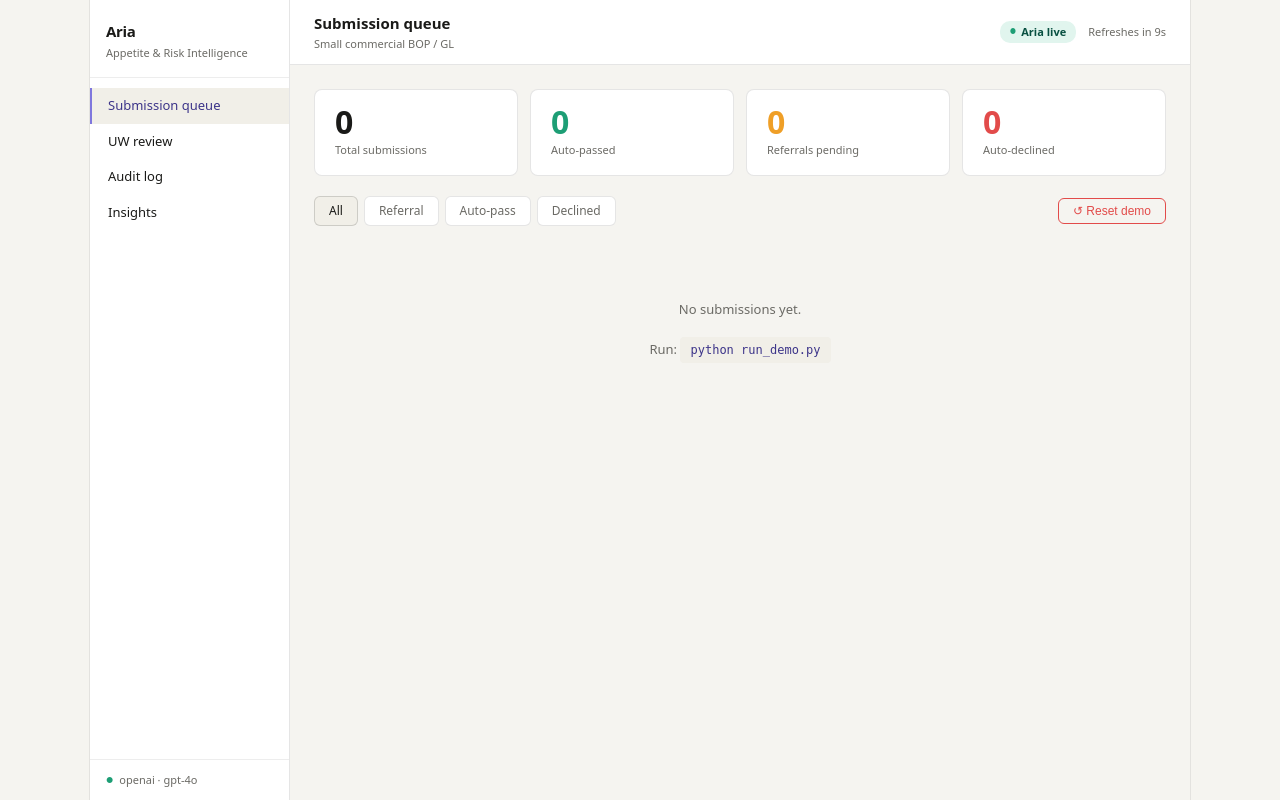
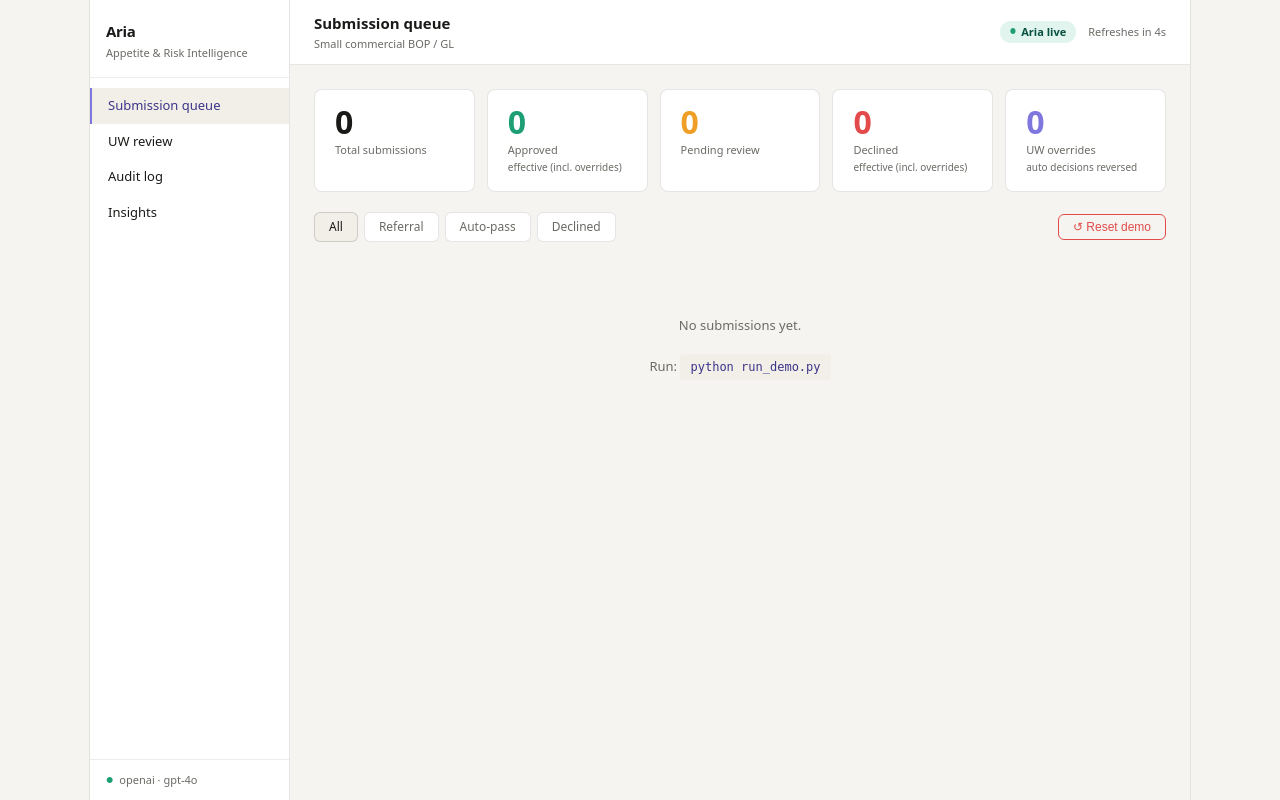
Before and after one commit to rajeshgupta88/aria-underwriting, a FastAPI app: page / in a window 1280 px wide. Run offline with FastAPI, Linux system fonts and the light colour scheme; data that the repository does not hold is empty.

Commit message:
UX: merge Pending Review badges, fix override metrics, 10s refresh
Badge consolidation:
- HITL Required + Referral pending → single "Pending Review" (amber)
  both require the same UW action; distinction visible on the review page itself

Queue dashboard — 5 effective metric cards:
- Approved   (status w3_triggered/w3_pending_retry — reflects override approvals)
- Pending Review (referral_pending — both referral and HITLRequired)
- Declined   (status declined — reflects override declines)
- UW Overrides (NEW — count of automated decisions reversed by a human)
- metric-grid uses auto-fit so cards scale naturally

Insights — fixed override rate (was 100% bug):
- Was: choice=="override" / referral_count  ← wrong denominator + wrong numerator
- Now: "Override of auto_" in notes / total_decisions
  correctly measures "what % of all decisions overturned an automated outcome"
- Added sub-label on card to make the formula clear

Refresh rate: 15s → 10s across all pages

Co-Authored-By: Claude Sonnet 4.6 <noreply@anthropic.com>

```diff
--- a/aria/server.py
+++ b/aria/server.py
@@ -107,9 +107,9 @@ def _routing_badge(status: str, routing: str | None, decision: dict | None) -> d
     if routing == "referral":
         if status in ("w3_triggered", "w3_pending_retry"):
             return {"cls": "badge-green", "icon": "✓", "label": "UW Approved"}
-        return {"cls": "badge-amber", "icon": "", "label": "Referral pending"}
+        return {"cls": "badge-amber", "icon": "", "label": "Pending Review"}
     if status == "referral_pending":   # HITLRequired — no score computed
-        return {"cls": "badge-purple", "icon": "⚠", "label": "HITL Required"}
+        return {"cls": "badge-amber", "icon": "", "label": "Pending Review"}
     return {"cls": "badge-blue", "icon": "", "label": status}
 
 
@@ -204,13 +204,26 @@ def _build_queue_rows(db: SubmissionDB, audit: AuditLogger, filter_val: str) ->
 
 
 def _build_metrics(db: SubmissionDB, audit: AuditLogger) -> dict:
-    all_scores = audit.read_scores()
-    total = len(all_scores)
-    auto_pass = sum(1 for s in all_scores if s.get("routing") == "auto_pass")
-    auto_decline = sum(1 for s in all_scores if s.get("routing") == "auto_decline")
-    referral_pending = len(db.list_submissions(status="referral_pending", limit=200))
-    return {"total": total, "auto_pass": auto_pass,
-            "referral_pending": referral_pending, "auto_decline": auto_decline}
+    """Effective outcome metrics — reflect final state after any UW overrides."""
+    subs = db.list_submissions(limit=200)
+    all_decisions = audit.read_decisions()
+
+    total    = len(subs)
+    approved = sum(1 for s in subs if s["status"] in ("w3_triggered", "w3_pending_retry"))
+    pending  = sum(1 for s in subs if s["status"] == "referral_pending")
+    declined = sum(1 for s in subs if s["status"] == "declined")
+    overrides = sum(1 for d in all_decisions
+                    if "Override of auto_" in (d.get("notes") or ""))
+
+    return {
+        "total": total,
+        "approved": approved,
+        "pending": pending,
+        "declined": declined,
+        "overrides": overrides,
+        # kept for any legacy template references
+        "referral_pending": pending,
+    }
 
 
 def _build_audit_rows(audit: AuditLogger) -> tuple[list[dict], list[dict], dict]:
@@ -290,8 +303,11 @@ def _build_insights(db: SubmissionDB, audit: AuditLogger) -> dict:
     avg_score = round(sum(s.get("total", 0) for s in all_scores) / total, 1) if total else 0.0
     uw_saved_mins = (auto_pass_count + auto_decline_count) * 8
     uw_time_saved = f"{uw_saved_mins // 60}h {uw_saved_mins % 60}m"
-    overrides = sum(1 for d in all_decisions if d.get("choice") == "override")
-    override_rate = f"{round(overrides / referral_count * 100)}%" if referral_count else "—"
+    # Override rate = automated decisions reversed by UW / total decisions made
+    auto_overrides = sum(1 for d in all_decisions
+                         if "Override of auto_" in (d.get("notes") or ""))
+    total_decisions = len(all_decisions)
+    override_rate = f"{round(auto_overrides / total_decisions * 100)}%" if total_decisions else "—"
 
     # Decline drivers
     decline_scores = [s for s in all_scores if s.get("routing") == "auto_decline"]
@@ -340,7 +356,7 @@ def _build_insights(db: SubmissionDB, audit: AuditLogger) -> dict:
     sla_total = len(referral_sla)
     sla_on_track = sum(1 for s in referral_sla if "OVERDUE" not in s["sla_label"])
     llm = llm_status()
-    override_rate_pct = round(overrides / referral_count * 100) if referral_count else None
+    override_rate_pct = round(auto_overrides / total_decisions * 100) if total_decisions else None
 
     governance = {
         "audit_clean": total_tampered == 0,
--- a/hitl/review.py
+++ b/hitl/review.py
@@ -65,9 +65,9 @@ def _routing_badge(status: str, routing: str | None, decision: dict | None) -> d
     if routing == "referral":
         if status in ("w3_triggered", "w3_pending_retry"):
             return {"cls": "badge-green", "icon": "✓", "label": "UW Approved"}
-        return {"cls": "badge-amber", "icon": "", "label": "Referral pending"}
-    if status == "referral_pending":
-        return {"cls": "badge-purple", "icon": "⚠", "label": "HITL Required"}
+        return {"cls": "badge-amber", "icon": "", "label": "Pending Review"}
+    if status == "referral_pending":   # HITLRequired — no score computed
+        return {"cls": "badge-amber", "icon": "", "label": "Pending Review"}
     return {"cls": "badge-blue", "icon": "", "label": status}
 
 
--- a/templates/base.html
+++ b/templates/base.html
@@ -2,7 +2,7 @@
 <html lang="en">
 <head>
   <meta charset="utf-8">
-  <meta http-equiv="refresh" content="15">
+  <meta http-equiv="refresh" content="10">
   <title>Aria — {% block title %}{% endblock %}</title>
   <style>
     *,*::before,*::after{box-sizing:border-box;margin:0;padding:0}
@@ -49,7 +49,7 @@
     .content{padding:24px;flex:1}
 
     /* ── Metric cards ── */
-    .metric-grid{display:grid;grid-template-columns:repeat(4,1fr);gap:12px;margin-bottom:20px}
+    .metric-grid{display:grid;grid-template-columns:repeat(auto-fit,minmax(140px,1fr));gap:12px;margin-bottom:20px}
     .metric-card{background:#FFFFFF;border:1px solid rgba(0,0,0,0.10);
                  border-radius:8px;padding:16px 20px}
     .metric-value{font-size:2rem;font-weight:700;line-height:1;color:#1a1a18}
@@ -235,7 +235,7 @@
       </div>
       <div class="topbar-right">
         <span class="live-pill">Aria live</span>
-        <span class="refresh-info">Refreshes in <span id="cd">15</span>s</span>
+        <span class="refresh-info">Refreshes in <span id="cd">10</span>s</span>
       </div>
     </div>
     <div class="content">
@@ -245,7 +245,7 @@
 
 </div>
 <script>
-  let s=15;const el=document.getElementById('cd');
+  let s=10;const el=document.getElementById('cd');
   if(el)setInterval(()=>{if(s>0){s--;el.textContent=s;}},1000);
 </script>
 </body>
--- a/templates/insights.html
+++ b/templates/insights.html
@@ -19,7 +19,7 @@
   </div>
   <div class="metric-card">
     <div class="metric-value" style="color:#EF9F27">{{ metrics.override_rate }}</div>
-    <div class="metric-label">Override rate</div>
+    <div class="metric-label">Override rate<br><span style="font-size:10px;color:#6b6a65">auto decisions reversed / all decisions</span></div>
   </div>
 </div>
 
--- a/templates/queue.html
+++ b/templates/queue.html
@@ -10,16 +10,20 @@
     <div class="metric-label">Total submissions</div>
   </div>
   <div class="metric-card">
-    <div class="metric-value" style="color:#1D9E75">{{ metrics.auto_pass }}</div>
-    <div class="metric-label">Auto-passed</div>
+    <div class="metric-value" style="color:#1D9E75">{{ metrics.approved }}</div>
+    <div class="metric-label">Approved<br><span style="font-size:10px;color:#6b6a65">effective (incl. overrides)</span></div>
   </div>
   <div class="metric-card">
-    <div class="metric-value" style="color:#EF9F27">{{ metrics.referral_pending }}</div>
-    <div class="metric-label">Referrals pending</div>
+    <div class="metric-value" style="color:#EF9F27">{{ metrics.pending }}</div>
+    <div class="metric-label">Pending review</div>
   </div>
   <div class="metric-card">
-    <div class="metric-value" style="color:#E24B4A">{{ metrics.auto_decline }}</div>
-    <div class="metric-label">Auto-declined</div>
+    <div class="metric-value" style="color:#E24B4A">{{ metrics.declined }}</div>
+    <div class="metric-label">Declined<br><span style="font-size:10px;color:#6b6a65">effective (incl. overrides)</span></div>
+  </div>
+  <div class="metric-card">
+    <div class="metric-value" style="color:#7F77DD">{{ metrics.overrides }}</div>
+    <div class="metric-label">UW overrides<br><span style="font-size:10px;color:#6b6a65">auto decisions reversed</span></div>
   </div>
 </div>
 
```
